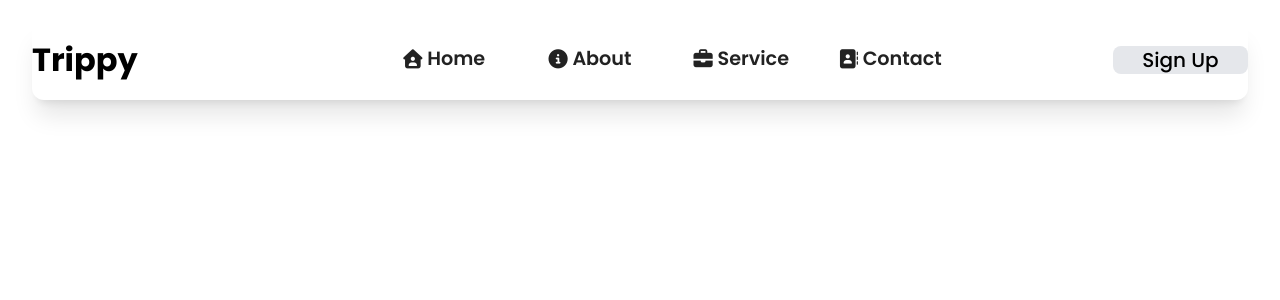
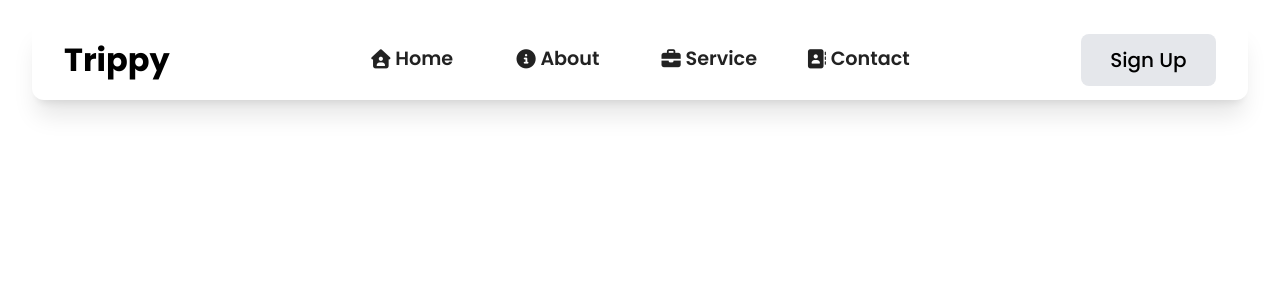
Before and after one commit to CodingWithLaiba/Trippy, a React (Vite) app: page / in a window 1280 px wide. Shown: the top 300 px of the page. Built offline with nearby package versions, Linux system fonts and the light colour scheme.

Commit message:
Comment out margin and padding reset in index.css

```diff
--- a/src/index.css
+++ b/src/index.css
@@ -1,8 +1,8 @@
 @import url("https://fonts.googleapis.com/css2?family=Poppins:ital,wght@0,100;0,200;0,300;0,400;0,500;0,600;0,700;0,800;0,900;1,100;1,200;1,300;1,400;1,500;1,600;1,700;1,800;1,900&display=swap");
 @import "tailwindcss";
 *{
-  margin: 0;
-  padding: 0;
+  /* margin: 0;
+  padding: 0; */
   box-sizing: border-box;
   font-family: "Poppins", sans-serif;
 }
```
